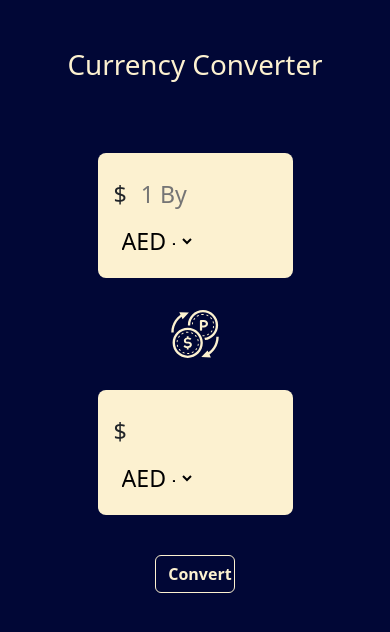
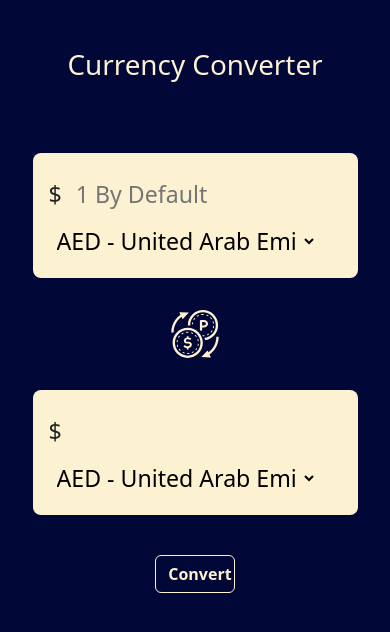
Before and after one commit to Ammarrs/Currency_Exchanger, a plain HTML site: page index.html in a window 390 px wide. Drawn offline with nearby package versions, Linux system fonts and the light colour scheme.

Commit message:
fix: md and sm responsiveness

```diff
--- a/index.html
+++ b/index.html
@@ -22,15 +22,15 @@
         </h1>
       </div>
       <div class="row justify-content-center">
-        <div class="col-6 bg-secondary-custom p-3 m-3 fs-3 rounded-3">
+        <div class="col-10 col-md-8 bg-secondary-custom p-3 m-3 fs-3 rounded-3">
           <p class="fs-3 d-inline">$</p>
           <input
-            class="from-amount-input col-5 border-0 bg-secondary-custom p-2 fs-3"
+            class="from-amount-input col-10 col-md-5 border-0 bg-secondary-custom p-2 fs-3"
             type="text"
             placeholder="1 By Default"
           />
           <select
-            class="from-amount-select col-6 p-1 border-0 bg-secondary-custom text-center"
+            class="from-amount-select col-11 col-md-6 p-1 border-0 bg-secondary-custom text-center"
             name=""
             id=""
           >
@@ -45,15 +45,15 @@
         />
       </div>
       <div class="row justify-content-center">
-        <div class="col-6 bg-secondary-custom p-3 m-3 fs-3 rounded-3">
+        <div class="col-10 col-md-8 bg-secondary-custom p-3 m-3 fs-3 rounded-3">
           <p class="fs-3 d-inline">$</p>
           <input
-            class="to-amount-input col-5 border-0 bg-secondary-custom p-2 fs-3 text-primary-custom"
+            class="to-amount-input col-10 col-md-5 border-0 bg-secondary-custom p-2 fs-3 text-primary-custom"
             type="text"
             disabled
           />
           <select
-            class="to-amount-select col-6 p-1 border-0 bg-secondary-custom text-center"
+            class="to-amount-select col-11 col-md-6 p-1 border-0 bg-secondary-custom text-center"
             name=""
             id=""
           >
```
